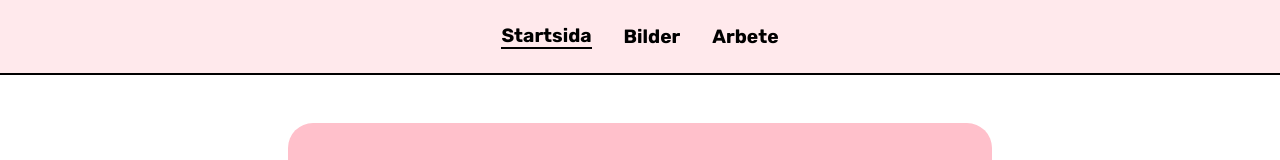
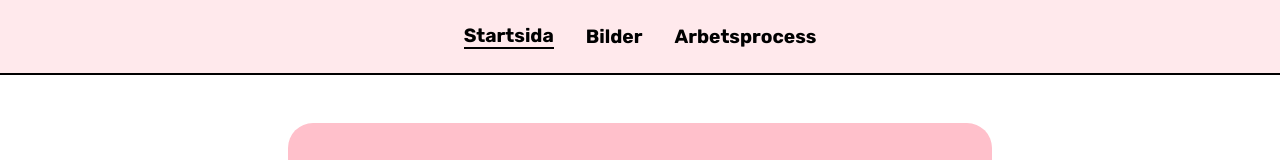
Before and after one commit to gustafsson96/dt211g-moment4, a website built with Parcel: page src/index.html in a window 1280 px wide. Shown: the top 160 px of the page. Built offline with nearby package versions, Linux system fonts and the light colour scheme.

Commit message:
Change name from arbete to arbetsprocess in navbar

```diff
--- a/src/index.html
+++ b/src/index.html
@@ -26,7 +26,7 @@
         <ul class="navbar-items">
             <li class="active-item"><a href="index.html">Startsida</a></li>
             <li><a href="bilder.html">Bilder</a></li>
-            <li><a href="arbete.html">Arbete</a></li>
+            <li><a href="arbete.html">Arbetsprocess</a></li>
         </ul>
     </header>
     <main>
```
Also changed, not shown: src/arbete.html (+1 -1 lines), src/bilder.html (+1 -1 lines).
